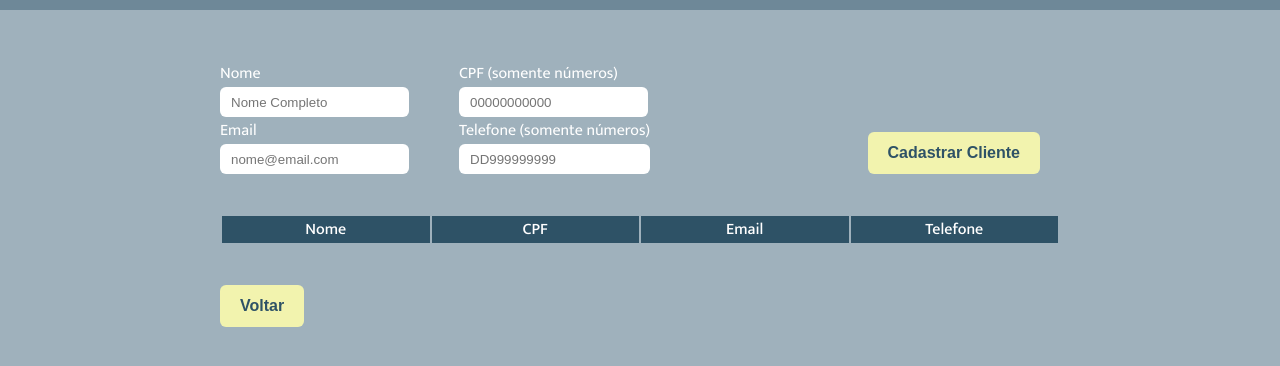
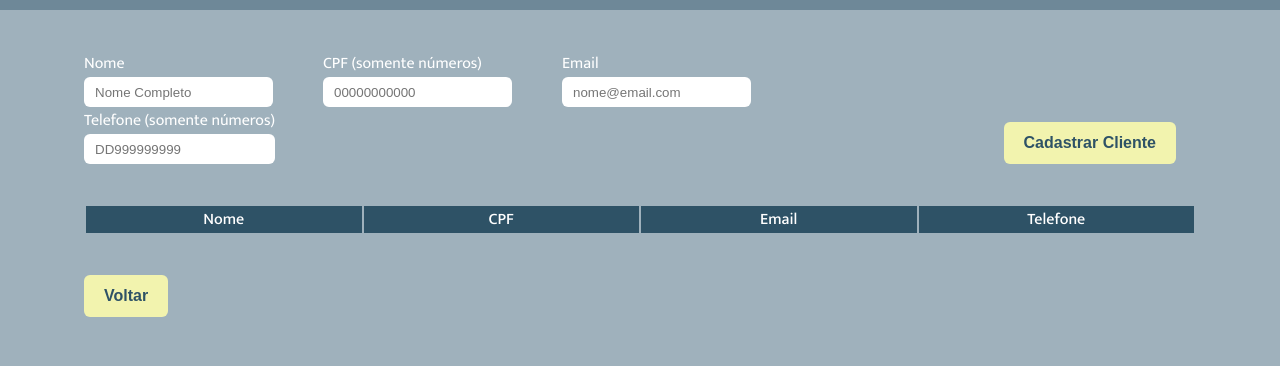
Before and after one commit to gabrielcarvalhoc/desafio-gestao-cadastros, a plain HTML site: page cadastro-cliente.html in a window 1280 px wide. Shown: the part 70-436 px from the top of the page. Drawn offline with nearby package versions, Linux system fonts and the light colour scheme.

Commit message:
Alterar margens

```diff
--- a/style/style.css
+++ b/style/style.css
@@ -57,7 +57,7 @@ header {
 .container-cadastro {
     display: flex;
     flex-direction: column;
-    margin: 50px 200px ;
+    margin: 5vh 5vw;
 }
 
 .container-cadastro a {
```
